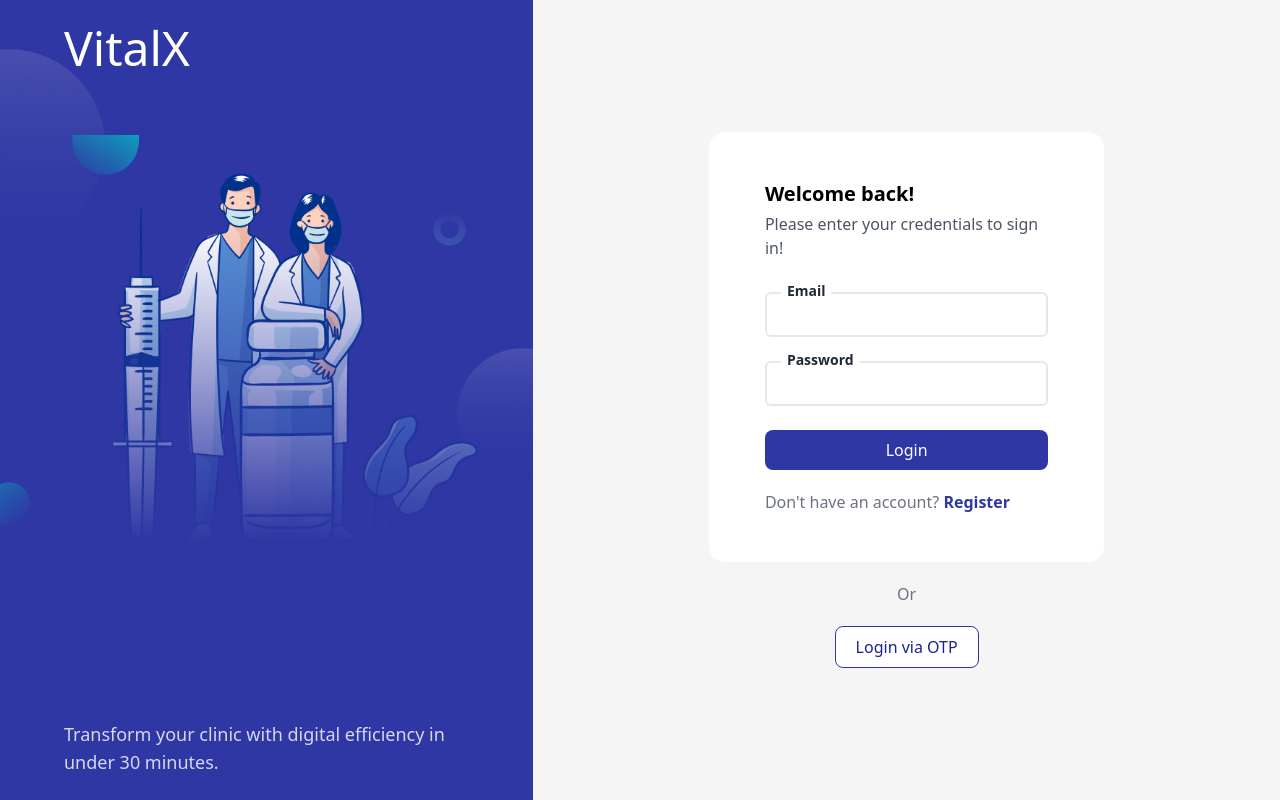
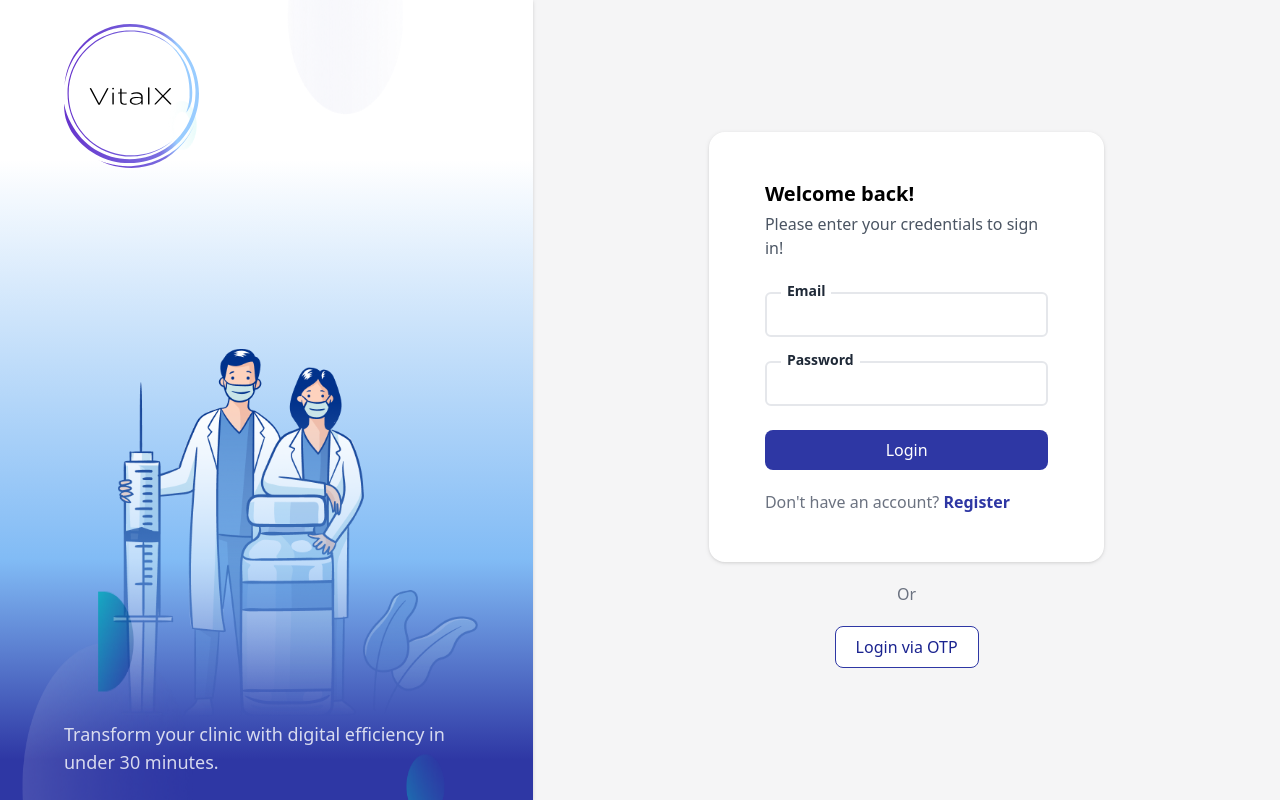
Before and after one commit to atifcssindia/ClinicQMS, a React (Create React App) app in the folder client/: page /login in a window 1280 px wide. Built offline with nearby package versions, Linux system fonts and the light colour scheme.

Commit message:
update logo

```diff
--- a/client/src/Login.js
+++ b/client/src/Login.js
@@ -140,19 +140,21 @@ const Login = () => {
           // style={{
           //   backgroundImage: `url("images/intro.png")`,
           // }}
-          className="bg-no-repeat bg-cover py-6 px-16 flex-col justify-between hidden lg:flex  relative bg-[#2E37A4] w-full xl:w-5/12"
+          className="bg-no-repeat bg-cover py-6 px-16 flex-col justify-between hidden lg:flex  relative bg-gradient-to-t from-[#2E37A4] from-5% via-[#81bbf5] via-30% to-white to-80% w-full xl:w-5/12 drop-shadow"
         >
           <img
             src="images/pattern.png"
-            className=" absolute  z-0 left-0"
+            className=" absolute  z-0 left-0 bottom-0 opacity-100 w-full h-full"
             alt=""
           />
           <img
             src="images/login-02.png"
-            className=" absolute  z-0 left-0"
+            className=" absolute  z-0 left-0 bottom-0"
             alt=""
           />
-          <div className="logo text-5xl text-white">VitalX</div>
+          <div className=" relative overflow-hidden">
+            <img src="images/new_vitalX_logo.svg" className=" w-4/12" />
+          </div>
 
           <div>
             {/* <div className="mb-6 flex items-center gap-4">
@@ -170,7 +172,7 @@ const Login = () => {
 
         <div className="flex flex-col  lg:justify-center items-center w-full  xl:w-7/12 bg-[#f5f5f6] pt-5 xl:pt-0">
           <div className="xl:w-7/12 px-5">
-            <div className=" bg-white  px-8 md:px-10 xl:px-14 py-12  rounded-2xl">
+            <div className=" bg-white  px-8 md:px-10 xl:px-14 py-12  rounded-2xl drop-shadow">
               <div className="mb-8">
                 <h3 className="mb-1 text-xl font-bold">Welcome back!</h3>
                 <p className="text-gray-600">
--- a/client/src/components/SideBar.js
+++ b/client/src/components/SideBar.js
@@ -19,7 +19,7 @@ const SideBar = () => {
       >
         <div className="logo px-5 inline-flex text-xl text-[#2E37A4] font-semibold items-center">
           <span className="  text-2xl">
-            <img src="images/logo.png" className=" w-9" alt="none" />
+            <img src="images/new_vitalX_logo.svg" className=" w-10" alt="none" />
           </span>
 
           <span className={`ml-2  ${isSidebarOpen ? "lg:hidden" : ""} `}>
--- a/client/src/doctorview.js
+++ b/client/src/doctorview.js
@@ -219,7 +219,7 @@ const DoctorView = () => {
               <form className=" relative w-[200px] xl:w-[270px]">
                 <input
                   type="text"
-                  className=" h-11  px-5 w-full pl-10 bg-gray-100 rounded-lg
+                  className=" h-11  px-5 w-full pl-10 bg-transparent rounded-lg
 
                   text-gray-900 ring-0 ring-inset ring-gray-300 placeholder:text-gray-400 focus:ring-0 outline-none focus:ring-inset focus:ring-indigo-600
                   "
```
Also changed, not shown: client/public/images/pattern.png.
